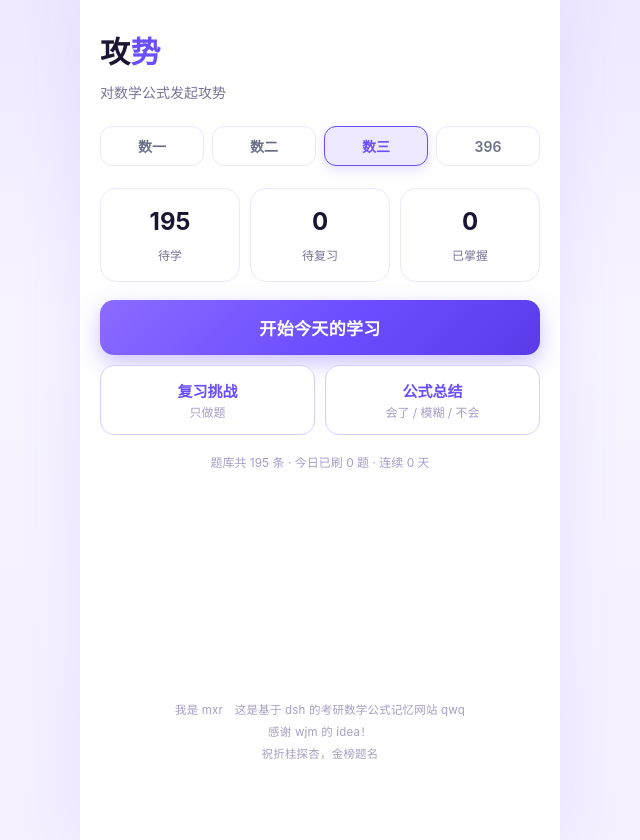
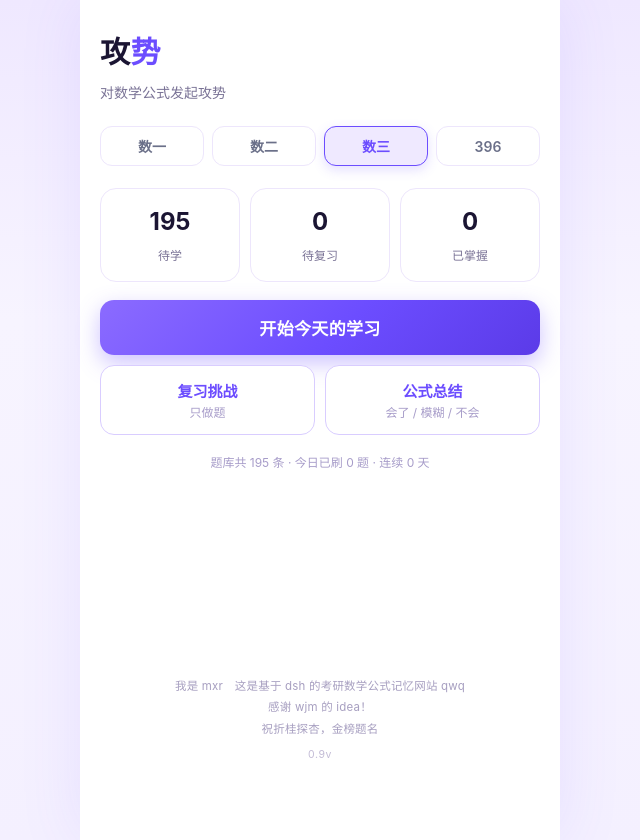
Before and after one commit to Rivery1/gongshi0.8v, a plain HTML site: page index.html in a window 1280 px wide. Shown: the whole page, without its empty margins (320-960 px from the left). Drawn offline with Linux system fonts and the light colour scheme.

Commit message:
Add files via upload

```diff
--- a/index.html
+++ b/index.html
@@ -3,7 +3,7 @@
 <head>
 <meta charset="utf-8">
 <meta name="viewport" content="width=device-width, initial-scale=1, maximum-scale=1, user-scalable=no">
-<title>攻势 · 对数学公式发起攻势</title>
+<title>攻势 v0.9 · 对数学公式发起攻势</title>
 <style>
 * { box-sizing: border-box; -webkit-tap-highlight-color: transparent; }
   html, body { margin: 0; padding: 0; }
@@ -217,6 +217,8 @@
     margin-top: auto; padding: 26px 0 6px; text-align: center;
     font-size: 11.5px; line-height: 1.9; color: #A79FC0; letter-spacing: .2px;
   }
+  .credit .ver { display: inline-block; margin-top: 4px; font-size: 10.5px;
+    color: #C3BCD6; letter-spacing: .6px; }
   .empty-note { text-align: center; color: #8F86A8; font-size: 14px; padding: 40px 0; }
 
 </style>
@@ -239,7 +241,7 @@
       <button id="sumBtn" class="secondary">公式总结<small>会了 / 模糊 / 不会</small></button>
     </div>
     <div class="hint" id="homeHint"></div>
-    <div class="credit">我是 mxr　这是基于 dsh 的考研数学公式记忆网站 qwq<br>感谢 wjm 的 idea！<br>祝折桂探杏，金榜题名</div>
+    <div class="credit">我是 mxr　这是基于 dsh 的考研数学公式记忆网站 qwq<br>感谢 wjm 的 idea！<br>祝折桂探杏，金榜题名<br><span class="ver">0.9v</span></div>
   </section>
 
   <section id="study" class="screen hidden">
```
